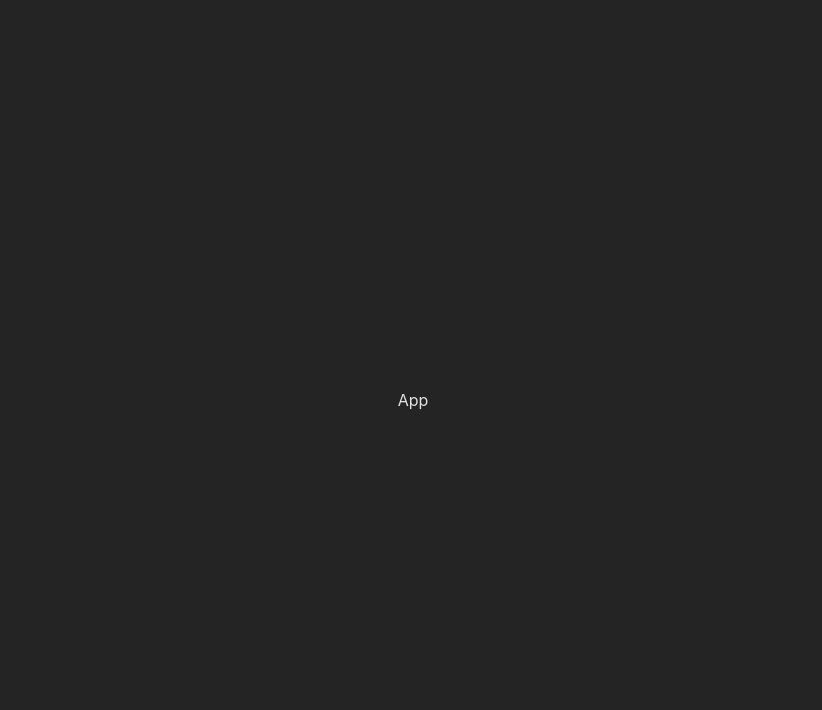
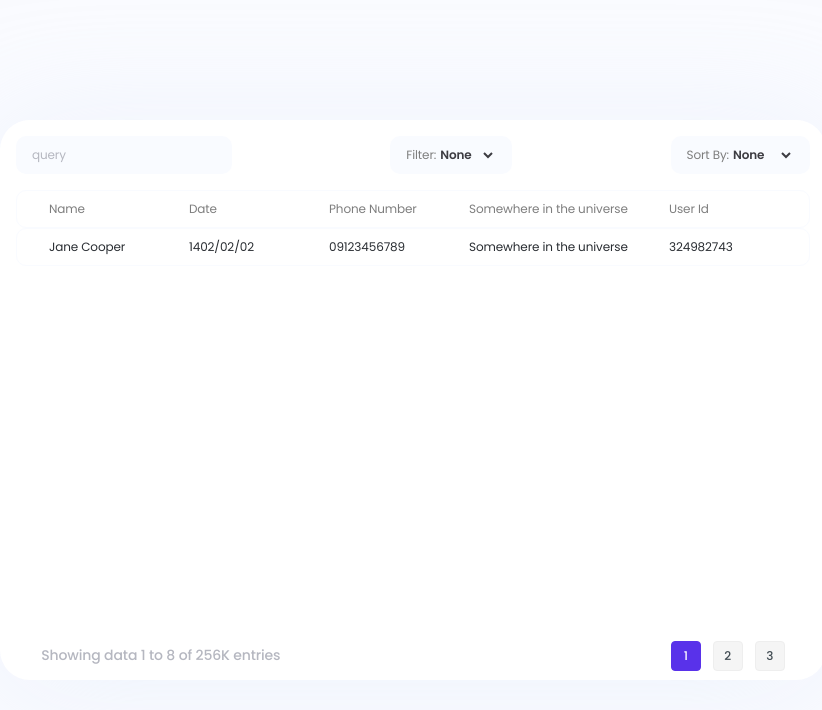
Before and after one commit to mohammadamin16/exploriask, a React (Vite) app: page / in a window 1280 px wide. Shown: the top 710 px of the page, without its empty margins (227-1049 px from the left). Built offline with nearby package versions, Linux system fonts and the light colour scheme.

Commit message:
start the ui

```diff
--- /dev/null
+++ b/src/App.module.css
@@ -0,0 +1,9 @@
+.app {
+  display: flex;
+  justify-content: center;
+  align-items: center;
+  background: #fafbff;
+  width: 100vw;
+  height: 100vh;
+  overflow: hidden;
+}
--- a/src/App.tsx
+++ b/src/App.tsx
@@ -1,7 +1,12 @@
 import "./App.css";
-
+import { Table } from "./components/table/Table";
+import styles from "./App.module.css";
 function App() {
-  return <>App</>;
+  return (
+    <div className={styles.app}>
+      <Table />
+    </div>
+  );
 }
 
 export default App;
--- /dev/null
+++ b/src/components/table/Table.module.css
@@ -0,0 +1,210 @@
+.container {
+  position: relative;
+  display: flex;
+  flex-direction: column;
+  align-items: center;
+
+  background-color: #fff;
+  min-width: 600px;
+  padding: 16px;
+  min-height: 100px;
+  flex-shrink: 0;
+  filter: drop-shadow(0px 10px 60px rgba(226, 236, 249, 0.5));
+  border-radius: 30px;
+  height: 70vh;
+}
+
+.options {
+  display: flex;
+  width: 100%;
+  flex-direction: row;
+  justify-content: space-between;
+}
+
+input.search_bar {
+  border: none;
+  outline: none;
+  border-radius: 10px;
+  flex-shrink: 0;
+  width: 216px;
+  height: 38px;
+  background: #f9fbff;
+  color: #a9a9a9;
+  font-family: Poppins;
+  font-size: 12px;
+  font-style: normal;
+  font-weight: 400;
+  line-height: normal;
+  letter-spacing: -0.12px;
+  padding: 0 16px;
+}
+input.search_bar::placeholder {
+  color: #b5b7c0;
+}
+
+.filters {
+  display: flex;
+  flex-direction: row;
+  justify-content: space-between;
+  align-items: center;
+  flex-shrink: 0;
+  height: 38px;
+  background: #f9fbff;
+  border-radius: 10px;
+  padding: 0 16px;
+  color: #7e7e7e;
+  font-family: Poppins;
+  font-size: 12px;
+  font-style: normal;
+  font-weight: 400;
+  line-height: normal;
+  letter-spacing: -0.12px;
+}
+
+select {
+  border: none;
+  outline: none;
+  background: #f9fbff;
+  color: #7e7e7e;
+  font-family: Poppins;
+  font-size: 12px;
+  font-style: normal;
+  font-weight: 400;
+  line-height: normal;
+  letter-spacing: -0.12px;
+  color: #3d3c42;
+  font-family: Poppins;
+  font-size: 12px;
+  font-style: normal;
+  font-weight: 600;
+  line-height: normal;
+  letter-spacing: -0.12px;
+}
+
+.list {
+  margin-top: 16px;
+  display: flex;
+  flex-direction: column;
+}
+
+.header_row {
+  display: flex;
+  flex-direction: row;
+  justify-content: space-between;
+  align-items: center;
+  flex-shrink: 0;
+  height: 38px;
+  border-radius: 10px;
+  padding: 0 16px;
+  color: #7e7e7e;
+  font-family: Poppins;
+  font-size: 12px;
+  font-style: normal;
+  font-weight: 400;
+  line-height: normal;
+  letter-spacing: -0.12px;
+  width: 100%;
+  border: 1px solid #f9fbff;
+}
+
+.cell {
+  display: flex;
+  flex-direction: row;
+  justify-content: space-between;
+  align-items: center;
+  flex-shrink: 0;
+  height: 38px;
+  width: 140px;
+  border-radius: 10px;
+  padding: 0 16px;
+  font-family: Poppins;
+  font-size: 12px;
+  font-style: normal;
+  font-weight: 400;
+  line-height: normal;
+  letter-spacing: -0.12px;
+  text-align: left;
+}
+
+.cell[role="address"] {
+  width: 200px;
+}
+.row {
+  display: flex;
+  flex-direction: row;
+  justify-content: space-between;
+  align-items: center;
+  flex-shrink: 0;
+  height: 38px;
+  border-radius: 10px;
+  padding: 0 16px;
+  color: #292d32;
+  font-family: Poppins;
+  font-size: 12px;
+  font-style: normal;
+  font-weight: 400;
+  line-height: normal;
+  letter-spacing: -0.12px;
+  width: 100%;
+  border: 1px solid #f9fbff;
+}
+
+.footer {
+  display: flex;
+  flex-direction: row;
+  width: 90%;
+  position: absolute;
+  justify-content: space-between;
+  bottom: 0;
+}
+
+.footer p {
+  color: #b5b7c0;
+  font-family: Poppins;
+  font-size: 14px;
+  font-style: normal;
+  font-weight: 500;
+  line-height: normal;
+  letter-spacing: -0.14px;
+}
+.pagination {
+  display: flex;
+  flex-direction: row;
+  gap: 12px;
+  align-items: center;
+}
+.page {
+  cursor: pointer;
+  display: flex;
+  justify-content: center;
+  align-items: center;
+  width: 30px;
+  height: 30px;
+  border-radius: 4px;
+  border: 1px solid #eee;
+  background: #f5f5f5;
+  flex-direction: column;
+  justify-content: center;
+  align-items: center;
+  gap: 10px;
+  color: #404b52;
+  font-family: Poppins;
+  font-size: 12px;
+  font-style: normal;
+  font-weight: 500;
+  line-height: 100%;
+  letter-spacing: -0.12px;
+  border-radius: 4px;
+}
+
+.page[data-active="true"] {
+  border: 1px solid #5932ea;
+  background: #5932ea;
+  color: #fff;
+  font-family: Poppins;
+  font-size: 12px;
+  font-style: normal;
+  font-weight: 500;
+  line-height: 100%;
+  letter-spacing: -0.12px;
+}
--- /dev/null
+++ b/src/components/table/Table.tsx
@@ -0,0 +1,64 @@
+import styles from "./Table.module.css";
+
+export const Table = () => {
+  return (
+    <div className={styles.container}>
+      <div className={styles.options}>
+        <input
+          spellCheck={false}
+          className={styles.search_bar}
+          placeholder="query"
+        />
+        <div className={styles.filters}>
+          Filter:{" "}
+          <select>
+            <option>None</option>
+            <option>Filter 1</option>
+            <option>Filter 2</option>
+            <option>Filter 3</option>
+          </select>
+        </div>
+        <div className={styles.filters}>
+          Sort By:{" "}
+          <select>
+            <option>None</option>
+            <option>Newest</option>
+            <option>Oldest</option>
+          </select>
+        </div>
+      </div>
+      <div className={styles.list}>
+        <div className={styles.header_row}>
+          <div className={styles.cell}>Name</div>
+          <div className={styles.cell}>Date</div>
+          <div className={styles.cell}>Phone Number</div>
+          <div role="address" className={styles.cell}>
+            Somewhere in the universe
+          </div>
+          <div className={styles.cell}>User Id</div>
+        </div>
+        <div className={styles.row}>
+          <div className={styles.cell}>Jane Cooper</div>
+          <div role="date" className={styles.cell}>
+            1402/02/02
+          </div>
+          <div className={styles.cell}>09123456789</div>
+          <div role="address" className={styles.cell}>
+            Somewhere in the universe
+          </div>
+          <div className={styles.cell}>324982743</div>
+        </div>
+      </div>
+      <div className={styles.footer}>
+        <p>Showing data 1 to 8 of 256K entries</p>
+        <div className={styles.pagination}>
+          <div data-active={true} className={styles.page}>
+            1
+          </div>
+          <div className={styles.page}>2</div>
+          <div className={styles.page}>3</div>
+        </div>
+      </div>
+    </div>
+  );
+};
--- a/src/index.css
+++ b/src/index.css
@@ -1,11 +1,14 @@
+@import url("https://fonts.googleapis.com/css2?family=Poppins:wght@400;500;600;700&display=swap");
+
+* {
+  font-family: Poppins;
+  box-sizing: border-box;
+}
+
 :root {
   font-family: Inter, system-ui, Avenir, Helvetica, Arial, sans-serif;
   line-height: 1.5;
   font-weight: 400;
-
-  color-scheme: light dark;
-  color: rgba(255, 255, 255, 0.87);
-  background-color: #242424;
 
   font-synthesis: none;
   text-rendering: optimizeLegibility;
```
